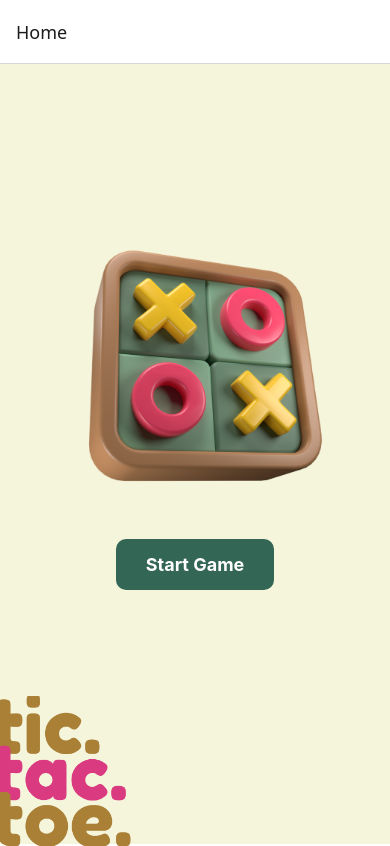
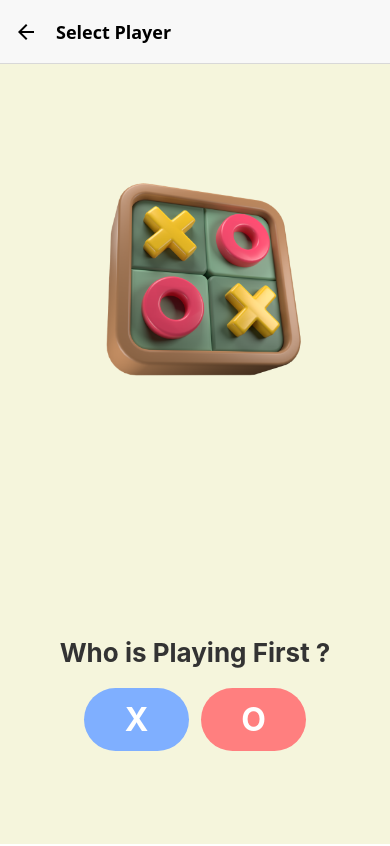
Before and after one commit to chinedu-amaechi/TicTacToeApp, a React Native app: screen /SelectPlayer in a window 390 px wide. Before the commit this address had no page. Built offline with nearby package versions, Linux system fonts and the light colour scheme.

Commit message:
Adding SelectPlayer Screen

```diff
--- a/src/App.js
+++ b/src/App.js
@@ -3,6 +3,7 @@ import React from 'react';
 import { NavigationContainer } from '@react-navigation/native';
 import { createStackNavigator } from '@react-navigation/stack';
 import HomeScreen from './screens/HomeScreen';
+import SelectPlayerScreen from './screens/SelectPlayerScreen';
 import GameScreen from './screens/GameScreen';
 import WinScreen from './screens/WinScreen';
 import DrawScreen from './screens/DrawScreen';
@@ -12,11 +13,43 @@ const Stack = createStackNavigator();
 const App = () => {
   return (
     <NavigationContainer>
-      <Stack.Navigator initialRouteName="Home">
-        <Stack.Screen name="Home" component={HomeScreen} />
-        <Stack.Screen name="Game" component={GameScreen} />
-        <Stack.Screen name="Win" component={WinScreen} />
-        <Stack.Screen name="Draw" component={DrawScreen} />
+      <Stack.Navigator
+        initialRouteName="Home"
+        screenOptions={{
+          headerStyle: {
+            backgroundColor: '#f8f8f8',
+          },
+          headerTintColor: '#000',
+          headerTitleStyle: {
+            fontWeight: 'bold',
+          },
+        }}
+      >
+        <Stack.Screen
+          name="Home"
+          component={HomeScreen}
+          options={{ title: 'Home' }}
+        />
+        <Stack.Screen
+          name="SelectPlayer"
+          component={SelectPlayerScreen}
+          options={{ title: 'Select Player' }}
+        />
+        <Stack.Screen
+          name="Game"
+          component={GameScreen}
+          options={{ title: 'Game' }}
+        />
+        <Stack.Screen
+          name="Win"
+          component={WinScreen}
+          options={{ title: 'Winner!' }}
+        />
+        <Stack.Screen
+          name="Draw"
+          component={DrawScreen}
+          options={{ title: 'Game Drawn' }}
+        />
       </Stack.Navigator>
     </NavigationContainer>
   );
--- /dev/null
+++ b/src/components/styles/SelectPlayerScreenStyles.js
@@ -0,0 +1,43 @@
+// src/screens/styles/SelectPlayerScreenStyles.js
+import { StyleSheet } from "react-native";
+
+const styles = StyleSheet.create({
+    container: {
+        flex: 1,
+        justifyContent: "center",
+        alignItems: "center",
+        backgroundColor: "#f8f8f8",
+    },
+    title: {
+        fontSize: 24,
+        fontWeight: "bold",
+        marginBottom: 20,
+    },
+    buttonContainer: {
+        flexDirection: "row",
+        justifyContent: "space-around",
+        width: "60%",
+    },
+    button: {
+        width: 100,
+        height: 100,
+        borderRadius: 50,
+        justifyContent: "center",
+        alignItems: "center",
+        margin: 10,
+        elevation: 3,
+    },
+    xButton: {
+        backgroundColor: "#ff7f7f",
+    },
+    oButton: {
+        backgroundColor: "#7fafff",
+    },
+    buttonText: {
+        fontSize: 32,
+        fontWeight: "bold",
+        color: "#fff",
+    },
+});
+
+export default styles;
--- a/src/screens/DrawScreen.js
+++ b/src/screens/DrawScreen.js
@@ -1,15 +1,19 @@
 // src/screens/DrawScreen.js
 import React from 'react';
-import { View, Text, Button } from 'react-native';
+import { View, Text, Image, TouchableOpacity } from 'react-native';
 import styles from './styles/DrawScreenStyles';
 
 const DrawScreen = ({ navigation }) => (
   <View style={styles.container}>
+    <Image source={require('../../assets/logo.png')} style={styles.logo} />
+
     <Text style={styles.title}>It's a Draw!</Text>
-    <Button
-      title="Play Again"
-      onPress={() => navigation.navigate('Game')}
-    />
+    <TouchableOpacity
+      style={styles.button}
+      onPress={() => navigation.navigate('SelectPlayer')}
+    >
+      <Text style={styles.buttonText}>Play Again</Text>
+    </TouchableOpacity>
   </View>
 );
 
--- a/src/screens/HomeScreen.js
+++ b/src/screens/HomeScreen.js
@@ -3,14 +3,22 @@ import React from 'react';
 import { View, Text, Button, Image, TouchableOpacity } from 'react-native';
 import styles from './styles/HomeScreenStyles';
 
-const HomeScreen = ({ navigation }) => (
+const HomeScreen = ({ navigation }) => {
+
+  return (
   <View style={styles.container}>
     <Image source={require('../../assets/logo.png')} style={styles.logo} />
-    <TouchableOpacity style={styles.startButton} onPress={() => navigation.navigate('Game')}>
+
+    <TouchableOpacity
+      style={styles.startButton}
+      onPress={() => navigation.navigate('SelectPlayer')}
+    >
       <Text style={styles.buttonText}>Start Game</Text>
     </TouchableOpacity>
+
     <Image source={require('../../assets/cornerLogo.png')} style={styles.cornerLogo} />
   </View>
 );
+}
 
 export default HomeScreen;
--- /dev/null
+++ b/src/screens/SelectPlayerScreen.js
@@ -0,0 +1,34 @@
+// src/screens/SelectPlayerScreen.js
+import React from "react";
+import { View, Text, TouchableOpacity, Image } from "react-native";
+import styles from "./styles/SelectPlayerScreenStyles";
+
+function SelectPlayerScreen({ navigation }) {
+    const selectPlayer = (player) => {
+        navigation.navigate("Game", { firstPlayer: player });
+    };
+
+    return (
+        <View style={styles.container}>
+            <Image source={require("../../assets/logo.png")} style={styles.logo} />
+            <Text style={styles.title}>Who is Playing First ?</Text>
+            <View style={styles.buttonContainer}>
+                <TouchableOpacity
+                    style={[styles.button, styles.xButton]}
+                    onPress={() => selectPlayer("X")}
+                >
+                    <Text style={styles.buttonText}>X</Text>
+                </TouchableOpacity>
+
+                <TouchableOpacity
+                    style={[styles.button, styles.oButton]}
+                    onPress={() => selectPlayer("O")}
+                >
+                    <Text style={styles.buttonText}>O</Text>
+                </TouchableOpacity>
+            </View>
+        </View>
+    );
+}
+
+export default SelectPlayerScreen;
--- a/src/screens/WinScreen.js
+++ b/src/screens/WinScreen.js
@@ -1,6 +1,6 @@
 // src/screens/WinScreen.js
 import React from 'react';
-import { View, Text, Image, Button } from 'react-native';
+import { View, Text, Image, TouchableOpacity } from 'react-native';
 import styles from './styles/WinScreenStyles';
 
 const WinScreen = ({ route, navigation }) => (
@@ -8,10 +8,12 @@ const WinScreen = ({ route, navigation }) => (
     <Image source={require('../../assets/trophy.png')} style={styles.trophy} />
     <Text style={styles.title}>Congratulations!</Text>
     <Text style={styles.title}>Winner: {route.params.winner}</Text>
-    <Button
-      title="Play Again"
-      onPress={() => navigation.navigate('Game')}
-    />
+    <TouchableOpacity
+      style={styles.button}
+      onPress={() => navigation.navigate('SelectPlayer')}
+    >
+      <Text style={styles.buttonText}>Play Again</Text>
+    </TouchableOpacity>
   </View>
 );
 
--- a/src/screens/styles/DrawScreenStyles.js
+++ b/src/screens/styles/DrawScreenStyles.js
@@ -6,11 +6,33 @@ const styles = StyleSheet.create({
     flex: 1,
     justifyContent: 'center',
     alignItems: 'center',
+    backgroundColor: '#F5F5DC',
+
   },
+  logo: {
+    width: 150,
+    height: 150,
+    marginBottom: 20,
+  },
+
   title: {
     fontSize: 24,
     fontWeight: 'bold',
     marginBottom: 20,
+    color: '#333',
+  },
+
+  button: {
+    backgroundColor: '#365',
+    paddingVertical: 15,
+    paddingHorizontal: 30,
+    borderRadius: 10,
+  },
+
+  buttonText: {
+    color: '#fff',
+    fontSize: 18,
+    fontWeight: 'bold',
   },
 });
 
--- a/src/screens/styles/GameScreenStyles.js
+++ b/src/screens/styles/GameScreenStyles.js
@@ -6,46 +6,38 @@ const styles = StyleSheet.create({
     flex: 1,
     justifyContent: 'center',
     alignItems: 'center',
-    backgroundColor: '#F5F5DC', // Light beige background color
+    backgroundColor: '#f0f0f0',
   },
   title: {
-    fontSize: 32,
+    fontSize: 28,
     fontWeight: 'bold',
     marginBottom: 20,
-    color: '#333',
   },
   players: {
     flexDirection: 'row',
     justifyContent: 'space-between',
-    width: '20%', // Adjusted width to bring PlayerO and PlayerX closer
+    width: '50%',
     marginTop: 20,
   },
-  playerX: {
+  player: {
     fontSize: 24,
+    color: '#888',
     fontWeight: 'bold',
-    color: '#FFD700', // Yellow X
-    backgroundColor: '#333',
-    padding: 10,
-    borderRadius: 5,
   },
-  playerO: {
-    fontSize: 24,
-    fontWeight: 'bold',
-    color: '#FF69B4', // Pink O
-    backgroundColor: '#333',
-    padding: 10,
-    borderRadius: 5,
+  activePlayer: {
+    color: '#000',
+    textDecorationLine: 'underline',
   },
   restartButton: {
-    backgroundColor: '#333',
-    paddingVertical: 15,
-    paddingHorizontal: 30,
+    backgroundColor: '#365',
+    paddingVertical: 12,
+    paddingHorizontal: 25,
     borderRadius: 10,
     marginTop: 20,
   },
   buttonText: {
     color: '#fff',
-    fontSize: 18,
+    fontSize: 16,
     fontWeight: 'bold',
   },
 });
--- a/src/screens/styles/HomeScreenStyles.js
+++ b/src/screens/styles/HomeScreenStyles.js
@@ -9,10 +9,10 @@ const styles = StyleSheet.create({
     backgroundColor: '#F5F5DC', // Light beige background color
   },
   logo: {
-    width: 300, // Twice the original width
-    height: 300, // Twice the original height
-    marginBottom: 30, // Move the logo up a bit
-    marginTop: -100, // Adjust if needed
+    width: 300,
+    height: 300,
+    marginBottom: 30,
+    marginTop: -100,
   },
   startButton: {
     backgroundColor: '#365',
@@ -23,7 +23,7 @@ const styles = StyleSheet.create({
   },
   buttonText: {
     color: '#fff',
-    fontSize: 18,
+    fontSize: 20,
     fontWeight: 'bold',
   },
   cornerLogo: {
--- /dev/null
+++ b/src/screens/styles/SelectPlayerScreenStyles.js
@@ -0,0 +1,51 @@
+// src/screens/styles/SelectPlayerScreenStyles.js
+import { StyleSheet } from "react-native";
+
+const styles = StyleSheet.create({
+    container: {
+        flex: 1,
+        justifyContent: "center",
+        alignItems: "center",
+        backgroundColor: "#F5F5DC",
+    },
+    logo: {
+        width: 250,
+        height: 250,
+        marginBottom: 150,
+        marginTop: 10,
+    },
+
+    title: {
+        fontSize: 26,
+        fontWeight: "bold",
+        marginTop: 80,
+        marginBottom: 10,
+        color: "#333",
+    },
+    buttonContainer: {
+        flexDirection: "row",
+        justifyContent: "space-around",
+        width: "60%",
+    },
+    button: {
+        paddingVertical: 12,
+        paddingHorizontal: 30,
+        borderRadius: 40,
+        marginVertical: 10,
+        width: '45%',
+    },
+    xButton: {
+        backgroundColor: "#7FAFFF",
+    },
+    oButton: {
+        backgroundColor: "#FF7F7F",
+    },
+    buttonText: {
+        fontSize: 32,
+        fontWeight: "bold",
+        color: "#fff",
+        textAlign: "center",
+    },
+});
+
+export default styles;
--- a/src/screens/styles/WinScreenStyles.js
+++ b/src/screens/styles/WinScreenStyles.js
@@ -6,11 +6,12 @@ const styles = StyleSheet.create({
     flex: 1,
     justifyContent: 'center',
     alignItems: 'center',
+    backgroundColor: '#F5F5DC',
   },
 
   trophy: {
-    width: 100,
-    height: 100,
+    width: 150,
+    height: 150,
     marginBottom: 20,
   },
 
@@ -18,6 +19,20 @@ const styles = StyleSheet.create({
     fontSize: 24,
     fontWeight: 'bold',
     marginBottom: 20,
+    color: '#333',
+  },
+
+  button: {
+    backgroundColor: '#365',
+    paddingVertical: 15,
+    paddingHorizontal: 30,
+    borderRadius: 10,
+  },
+
+  buttonText: {
+    color: '#FFF',
+    fontSize: 18,
+    fontWeight: 'bold',
   },
 });
 
```
Also changed, not shown: src/screens/GameScreen.js (+20 -13 lines).
